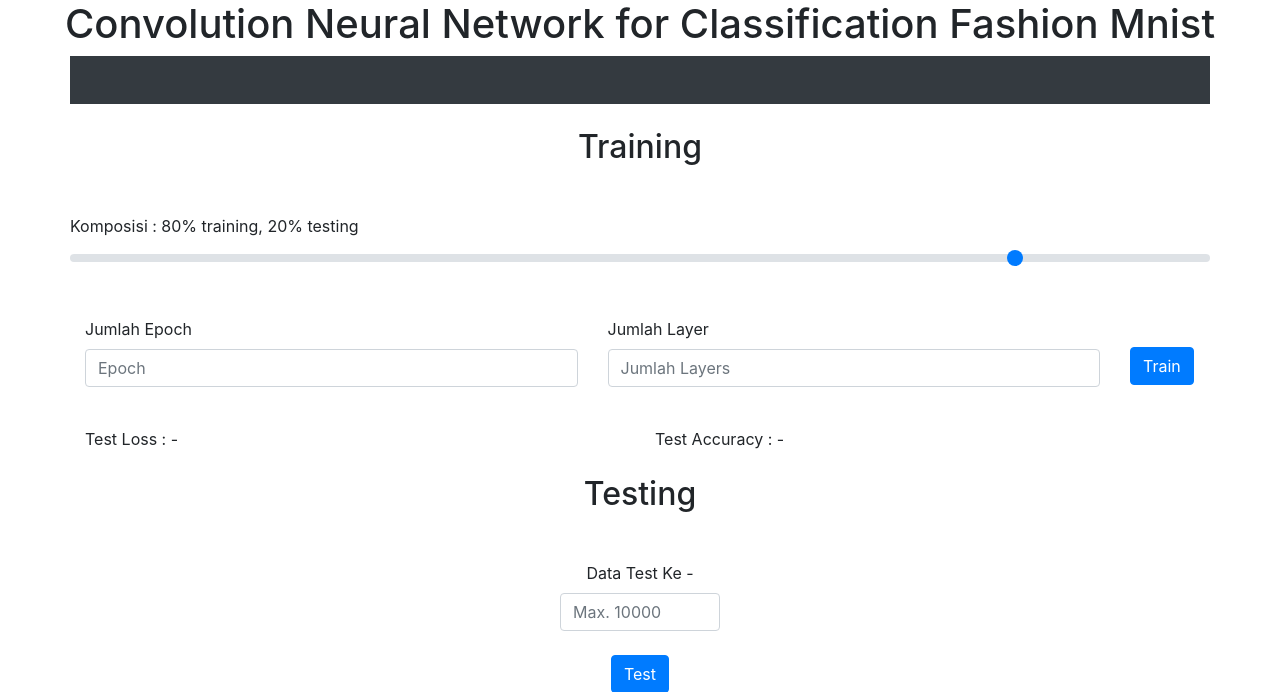
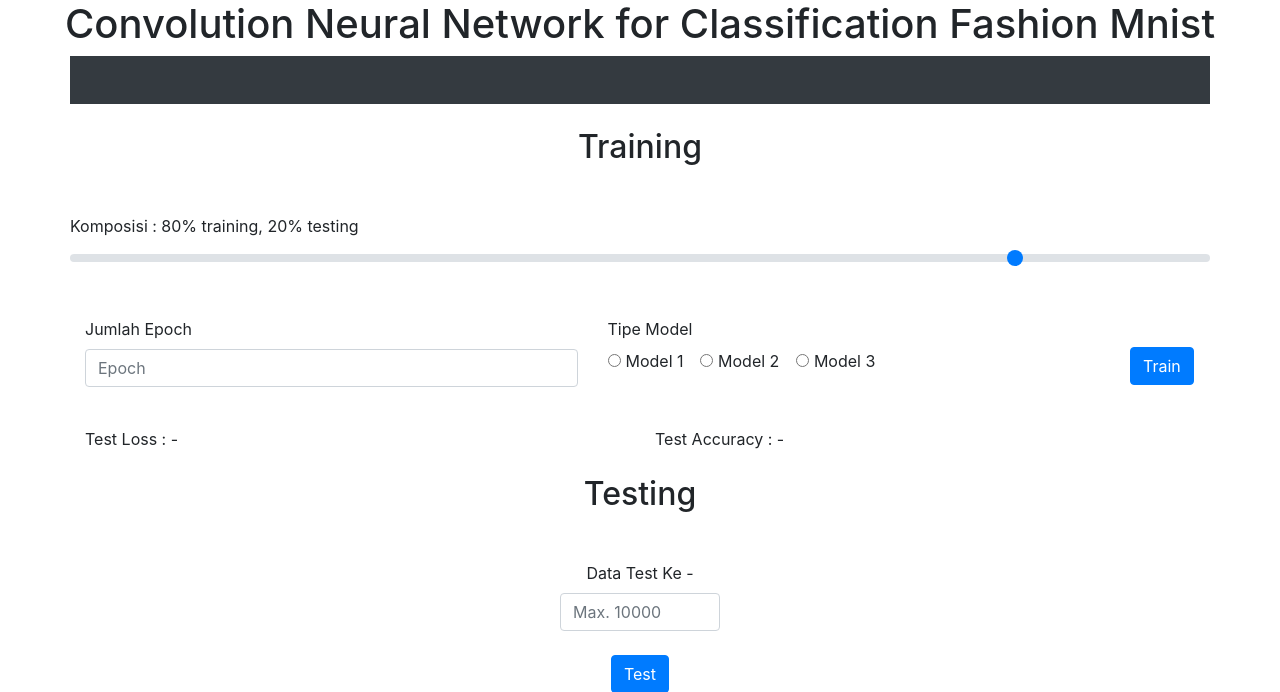
Before and after one commit to wahyuakbarwibowo/belajarcnn, a Flask app: page / in a window 1280 px wide. Shown: the top 692 px of the page. Run offline with Flask 2, Linux system fonts and the light colour scheme; some libraries are stand-ins or nearby versions.

Commit message:
change app.py and cnn.html

```diff
--- a/app.py
+++ b/app.py
@@ -2,7 +2,6 @@ from flask import Flask, render_template, request
 from keras.datasets import fashion_mnist
 from keras.layers import Conv2D, MaxPooling2D, Activation, Dense, Flatten
 from keras.models import Sequential, load_model
-from keras.utils import to_categorical
 import matplotlib.pyplot as plt
 import numpy as np
 import random
@@ -13,14 +12,14 @@ app = Flask(__name__)
 @app.route('/', methods=['GET', 'POST'])
 @app.route('/cnn', methods=['GET', 'POST'])
 def show_cnn():
-    class_fashion_label = ['T-shirt', 'Trouser', 'Pullover', 'Dress', 'Coat', 'Sandal',
-        'Shirt', 'Sneaker', 'Bag', 'Ankle boot']
+    class_fashion_label = ['T-shirt', 'Trouser', 'Pullover', 'Dress', 'Coat', 'Sandal', 'Shirt', 'Sneaker', 'Bag', 'Ankle boot']
     if request.method == "POST":
         mode = request.form['mode']
         if mode == "Training":
             test_size = (100 - int(request.form['komposisi'])) / 100
             epochs = int(request.form['query_epoch'])
-            num_of_layers = int(request.form['query_layers'])
+            #num_of_layers = int(request.form['query_layers'])
+            tipeModel = request.form['tipeModel']
 
             mnist = fashion_mnist
             (training_images, training_labels), (test_images, test_labels) = mnist.load_data()
@@ -30,35 +29,63 @@ def show_cnn():
             test_images = test_images / 255.0
             data_training, data_test, target_training, target_test = \
             train_test_split(training_images, training_labels, test_size=test_size, random_state=0)
-            if num_of_layers < 0 and num_of_layers > 10:
-                num_of_layers = 5
-            model = Sequential()
-            model.add(Conv2D(64, kernel_size=3, activation='relu', input_shape=(28,28,1)))
-            model.add(Conv2D(32, kernel_size=3, activation='relu'))
+            #if num_of_layers < 0 and num_of_layers > 10:
+            #    num_of_layers = 5
 
-            model.add(Flatten())
-            model.add(Dense(128, activation='relu'))
-            model.add(Dense(10, activation='softmax'))
-            model.compile(optimizer='adam', loss='sparse_categorical_crossentropy', metrics=['accuracy'])
-            model.fit(data_training, target_training, epochs=epochs)
-            model.summary()
+            if tipeModel == "1":
+                model = Sequential()
+                model.add(Conv2D(64, kernel_size=3, activation='relu', input_shape=(28,28,1)))
+                model.add(Conv2D(32, kernel_size=3, activation='relu'))
+
+                model.add(Flatten())
+                model.add(Dense(128, activation='relu'))
+                model.add(Dense(10, activation='softmax'))
+                model.compile(optimizer='adam', loss='sparse_categorical_crossentropy', metrics=['accuracy'])
+                print("training model 1")
+                model.fit(training_images, training_labels, epochs=epochs)
+                model.summary()
+            elif tipeModel == "2":
+                model = Sequential()
+                model.add(Conv2D(64, kernel_size=3, activation='relu', input_shape=(28,28,1)))
+                model.add(Flatten())
+                model.add(Dense(128, activation='relu'))
+                model.add(Dense(64, activation='relu'))
+                model.add(Dense(10, activation='softmax'))
+                model.compile(optimizer='adam', loss='sparse_categorical_crossentropy', metrics=['accuracy'])
+                print("training model 2")
+                model.fit(training_images, training_labels, epochs=epochs)
+                model.summary()
+            else:
+                model = Sequential()
+                model.add(Conv2D(64, kernel_size=3, activation='relu', input_shape=(28,28,1)))
+                model.add(Flatten())
+                model.add(Dense(128, activation='relu'))
+                model.add(Dense(10, activation='softmax'))
+                model.compile(optimizer='adam', loss='sparse_categorical_crossentropy', metrics=['accuracy'])
+                print("training model 3")
+                model.fit(training_images, training_labels, epochs=epochs)
+                model.summary()
+
             model.save('static/assets/model/cnn/model.h5')
             test_loss, test_accuracy = model.evaluate(test_images, test_labels)
-            return render_template('cnn.html', test_loss=test_loss, test_accuracy=test_accuracy)
 
             return render_template('cnn.html', test_loss=test_loss, test_accuracy=test_accuracy)
         else:
             test = int(request.form['test_ke'])
+
             if test < 0 and test > 10000:
                 test = 1
-            (training_images, training_labels), (test_images, test_labels) = fashion_mnist.load_data()
+            mnist = fashion_mnist
+            (training_images, training_labels), (test_images, test_labels) = mnist.load_data()
 
             test_images_r = test_images.reshape(10000, 28, 28, 1)
             test_images_r = test_images_r / 255.0
+
             model = load_model('static/assets/model/cnn/model.h5')
+
             result = model.predict(test_images_r)
             print(result[0])
-            kelasInd = 0
+            kelasInd = 0;
             for i in range(len(result[test])):
                 if result[test][i] > result[test][kelasInd]:
                     kelasInd = i
@@ -72,4 +99,4 @@ def show_cnn():
         return render_template('cnn.html')
 
 if __name__ == "__main__":
-    app.run()
+    app.run(threaded=False)
--- a/templates/cnn.html
+++ b/templates/cnn.html
@@ -56,8 +56,20 @@
                     <input type="text" class="form-control" placeholder="Epoch" name="query_epoch" id="id_epoch">
                 </div>
                 <div class="col">
-                    <label for="id_layers">Jumlah Layer</label>
-                    <input type="text" class="form-control" placeholder="Jumlah Layers" name="query_layers" id="id_layers">
+                    <label>Tipe Model</label><br>
+                    <!--<input type="text" class="form-control" placeholder="Jumlah Layers" name="query_layers" id="id_layers">-->
+					<div class="form-check form-check-inline">
+						<input class="form-check-input" type="radio" name="tipeModel" value="1">
+						<label class="form-check-label" for="inlineRadio1">Model 1</label>
+					</div>
+					<div class="form-check form-check-inline">
+						<input class="form-check-input" type="radio" name="tipeModel" value="2">
+						<label class="form-check-label" for="inlineRadio1">Model 2</label>
+					</div>
+					<div class="form-check form-check-inline">
+						<input class="form-check-input" type="radio" name="tipeModel" value="3">
+						<label class="form-check-label" for="inlineRadio1">Model 3</label>
+					</div>
                 </div>
                 <div class="col-md-1">
                     <input type="hidden" name="mode" value="Training">
```
Also changed, not shown: requirements.txt (+59 -0 lines), static/assets/images/hasil/hasil.png, 2 other files.
